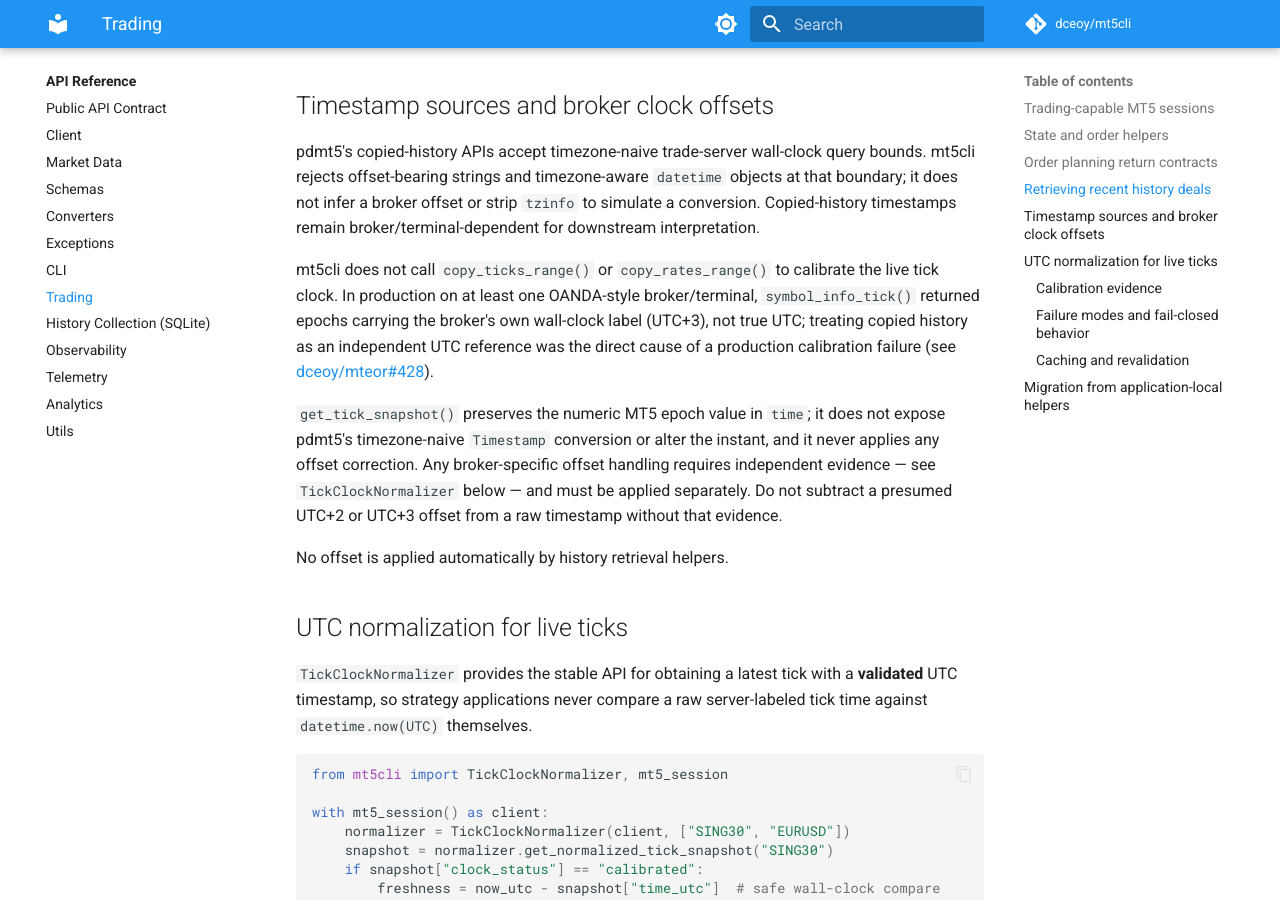
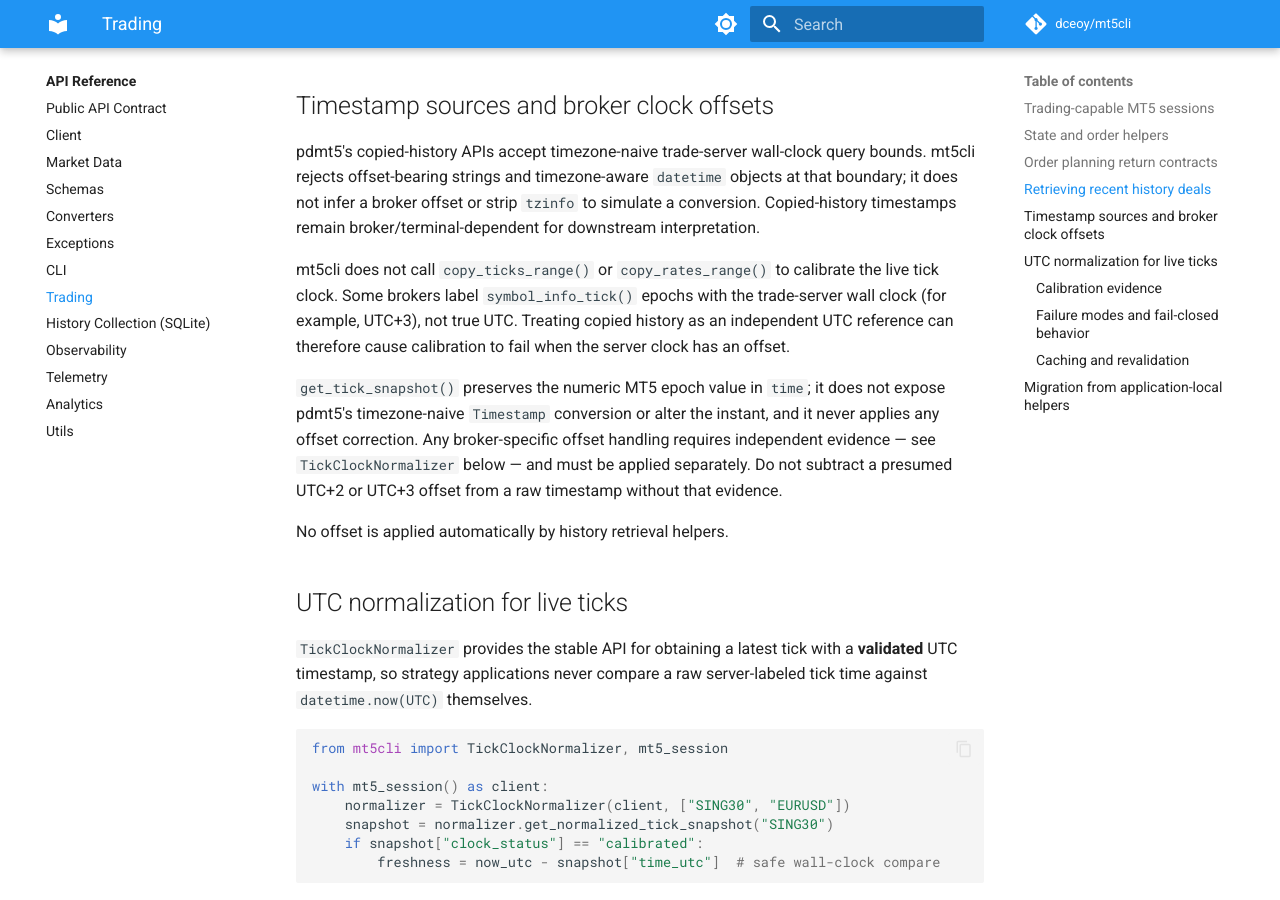
Before and after one commit to dceoy/mt5cli, an MkDocs documentation site: the page built from docs/api/trading.md, in a window 1280 px wide and 900 px high, scrolled down 4460 px. Built offline with MkDocs 1.6.1 and Material for MkDocs 9.7.7, drawn with Linux system fonts in a browser that asks for light colours; comment, search, counter and statistics services are not loaded.

Commit message:
docs: decouple OSS boundary in docs/api/trading.md

```diff
--- a/docs/api/trading.md
+++ b/docs/api/trading.md
@@ -219,11 +219,10 @@ strip `tzinfo` to simulate a conversion. Copied-history timestamps remain
 broker/terminal-dependent for downstream interpretation.
 
 mt5cli does not call `copy_ticks_range()` or `copy_rates_range()` to calibrate
-the live tick clock. In production on at least one OANDA-style
-broker/terminal, `symbol_info_tick()` returned epochs carrying the broker's
-own wall-clock label (UTC+3), not true UTC; treating copied history as an
-independent UTC reference was the direct cause of a production calibration
-failure (see [dceoy/mteor#428](https://github.com/dceoy/mteor/issues/428)).
+the live tick clock. Some brokers label `symbol_info_tick()` epochs with the
+trade-server wall clock (for example, UTC+3), not true UTC. Treating copied
+history as an independent UTC reference can therefore cause calibration to
+fail when the server clock has an offset.
 
 `get_tick_snapshot()` preserves the numeric MT5 epoch value in `time`; it does
 not expose pdmt5's timezone-naive `Timestamp` conversion or alter the instant,
```
